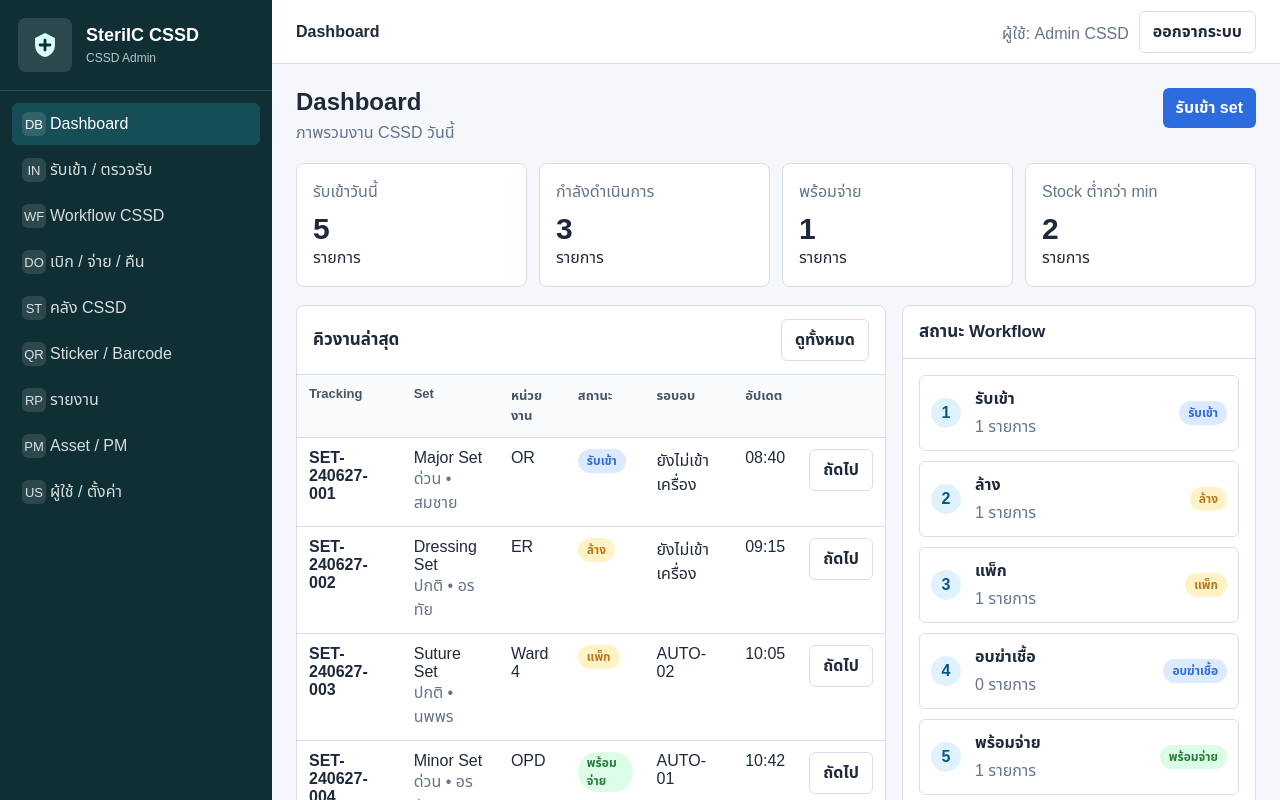
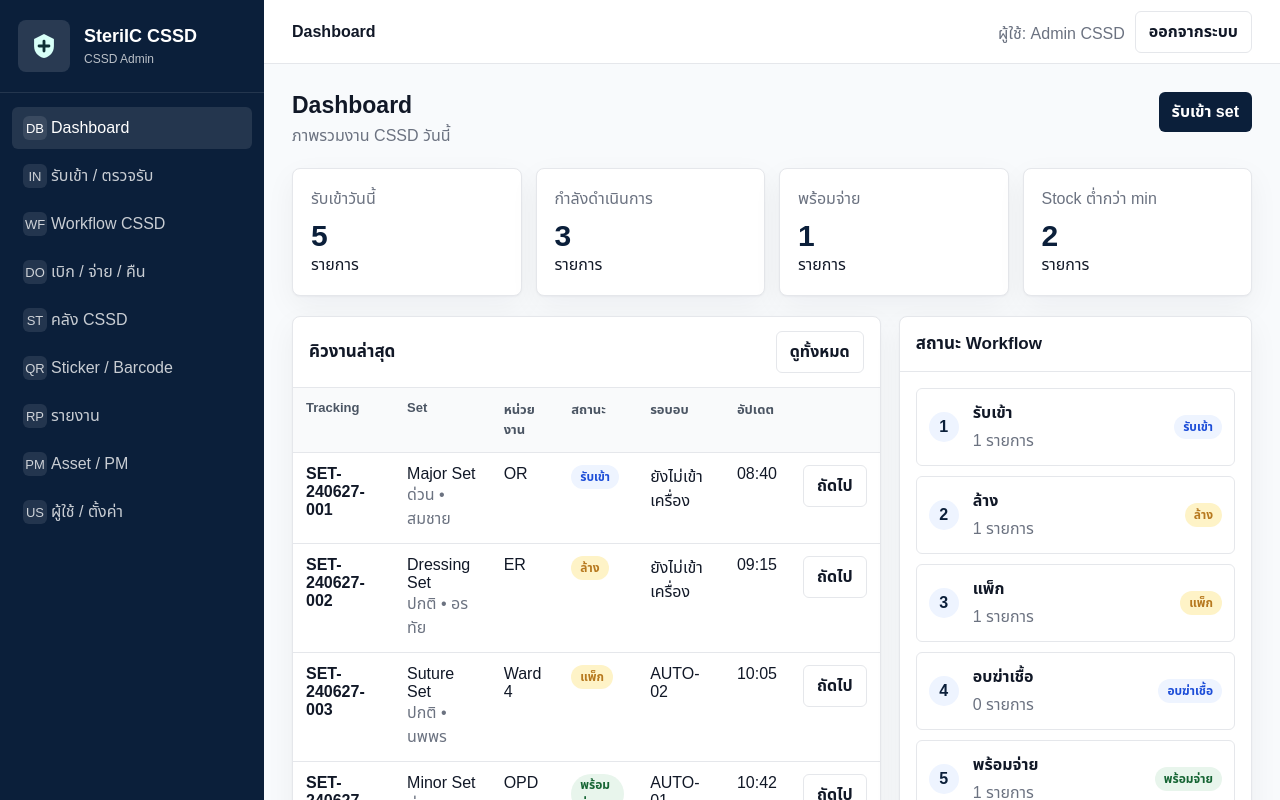
Before and after one commit to MDx246/CSSD, a plain HTML site: page index.html in a window 1280 px wide. Both pictures are taken after a click on the button "เข้าสู่ระบบ". Shown: the top 800 px of the page. Drawn offline with Linux system fonts and the light colour scheme.

Commit message:
Refine UI with minimal navy theme

```diff
--- a/assets/styles.css
+++ b/assets/styles.css
@@ -1,16 +1,18 @@
 :root {
-  --ink: #1e293b;
-  --muted: #64748b;
-  --line: #d8dee8;
+  --ink: #111827;
+  --muted: #6b7280;
+  --line: #e5e7eb;
   --paper: #ffffff;
-  --surface: #f5f7fa;
-  --nav: #0f2f35;
-  --nav-2: #164e57;
-  --teal: #148579;
-  --blue: #2d6cdf;
+  --surface: #f8fafc;
+  --nav: #0b1f3a;
+  --nav-2: #122b4d;
+  --nav-3: #eef4ff;
+  --primary: #0b1f3a;
+  --primary-2: #1d4ed8;
   --amber: #b7791f;
   --red: #b42318;
-  --green: #287d3c;
+  --green: #166534;
+  --shadow: 0 1px 2px rgba(15, 23, 42, .04), 0 10px 30px rgba(15, 23, 42, .05);
   --radius: 8px;
   font-family: Arial, "Noto Sans Thai", "Tahoma", sans-serif;
 }
@@ -24,6 +26,7 @@ body {
   min-height: 100vh;
   background: var(--surface);
   color: var(--ink);
+  letter-spacing: 0;
 }
 
 button,
@@ -42,15 +45,15 @@ button {
   min-height: 100vh;
   display: grid;
   grid-template-columns: minmax(360px, 480px) 1fr;
-  background: #eaf0f3;
+  background: var(--surface);
 }
 
 .login-panel {
   display: flex;
   flex-direction: column;
   justify-content: center;
-  gap: 22px;
-  padding: 44px;
+  gap: 24px;
+  padding: 48px;
   background: var(--paper);
   border-right: 1px solid var(--line);
 }
@@ -62,8 +65,8 @@ button {
 }
 
 .brand-mark {
-  width: 54px;
-  height: 54px;
+  width: 52px;
+  height: 52px;
   border-radius: 8px;
   background: var(--nav);
   display: grid;
@@ -78,8 +81,9 @@ button {
 .brand-lockup h1,
 .page-head h1 {
   margin: 0;
-  font-size: 24px;
+  font-size: 23px;
   line-height: 1.2;
+  color: var(--ink);
 }
 
 .brand-lockup p,
@@ -100,7 +104,7 @@ button {
 }
 
 .field label {
-  color: #334155;
+  color: #374151;
   font-size: 14px;
   font-weight: 700;
 }
@@ -112,9 +116,17 @@ button {
   min-height: 42px;
   border: 1px solid var(--line);
   border-radius: 6px;
-  padding: 9px 11px;
+  padding: 9px 12px;
   background: #fff;
   color: var(--ink);
+}
+
+.input:focus,
+.select:focus,
+.textarea:focus {
+  border-color: var(--primary-2);
+  box-shadow: 0 0 0 3px rgba(29, 78, 216, .12);
+  outline: 0;
 }
 
 .textarea {
@@ -126,7 +138,7 @@ button {
   min-height: 40px;
   border-radius: 6px;
   padding: 8px 13px;
-  background: #e2e8f0;
+  background: #eef2f7;
   color: var(--ink);
   font-weight: 700;
   display: inline-flex;
@@ -137,12 +149,12 @@ button {
 }
 
 .btn.primary {
-  background: var(--teal);
+  background: var(--primary);
   color: white;
 }
 
 .btn.blue {
-  background: var(--blue);
+  background: var(--primary);
   color: white;
 }
 
@@ -152,6 +164,10 @@ button {
   border: 1px solid var(--line);
 }
 
+.btn:hover {
+  filter: brightness(.98);
+}
+
 .login-visual {
   position: relative;
   overflow: hidden;
@@ -159,7 +175,7 @@ button {
   place-items: center;
   padding: 40px;
   background:
-    linear-gradient(130deg, rgba(15, 47, 53, .94), rgba(20, 133, 121, .86)),
+    linear-gradient(130deg, rgba(11, 31, 58, .96), rgba(18, 43, 77, .88)),
     url("cssd-workflow.svg") center/cover no-repeat;
 }
 
@@ -170,7 +186,7 @@ button {
 
 .visual-copy h2 {
   margin: 0;
-  font-size: 38px;
+  font-size: 36px;
   line-height: 1.16;
 }
 
@@ -183,7 +199,7 @@ button {
 .app-shell {
   min-height: 100vh;
   display: grid;
-  grid-template-columns: 272px 1fr;
+  grid-template-columns: 264px 1fr;
 }
 
 .sidebar {
@@ -194,8 +210,8 @@ button {
 }
 
 .sidebar .brand-lockup {
-  padding: 18px;
-  border-bottom: 1px solid rgba(255,255,255,.12);
+  padding: 20px 18px;
+  border-bottom: 1px solid rgba(255,255,255,.10);
 }
 
 .sidebar .brand-mark {
@@ -204,6 +220,7 @@ button {
 
 .sidebar h1 {
   font-size: 18px;
+  color: #fff;
 }
 
 .sidebar p {
@@ -212,17 +229,17 @@ button {
 }
 
 .nav-list {
-  padding: 12px;
+  padding: 14px 12px;
   overflow: auto;
 }
 
 .nav-btn {
   width: 100%;
   min-height: 40px;
-  margin-bottom: 4px;
+  margin-bottom: 6px;
   border-radius: 6px;
-  padding: 9px 10px;
-  color: rgba(255,255,255,.84);
+  padding: 9px 11px;
+  color: rgba(255,255,255,.78);
   background: transparent;
   display: grid;
   grid-template-columns: 28px 1fr;
@@ -232,7 +249,7 @@ button {
 
 .nav-btn.active,
 .nav-btn:hover {
-  background: var(--nav-2);
+  background: rgba(255,255,255,.10);
   color: #fff;
 }
 
@@ -243,7 +260,7 @@ button {
   display: grid;
   place-items: center;
   font-size: 13px;
-  background: rgba(255,255,255,.12);
+  background: rgba(255,255,255,.10);
 }
 
 .topbar {
@@ -251,7 +268,7 @@ button {
   display: flex;
   align-items: center;
   justify-content: space-between;
-  padding: 0 24px;
+  padding: 0 28px;
   border-bottom: 1px solid var(--line);
   background: var(--paper);
 }
@@ -263,9 +280,9 @@ button {
 }
 
 .content {
-  padding: 24px;
+  padding: 28px;
   display: grid;
-  gap: 18px;
+  gap: 20px;
 }
 
 .page-head {
@@ -285,27 +302,29 @@ button {
 .metrics {
   display: grid;
   grid-template-columns: repeat(4, minmax(150px, 1fr));
-  gap: 12px;
+  gap: 14px;
 }
 
 .metric {
   background: var(--paper);
   border: 1px solid var(--line);
   border-radius: var(--radius);
-  padding: 16px;
+  padding: 18px;
   min-height: 104px;
+  box-shadow: var(--shadow);
 }
 
 .metric b {
   display: block;
   font-size: 30px;
   margin-top: 8px;
+  color: var(--primary);
 }
 
 .grid-2 {
   display: grid;
   grid-template-columns: 1.25fr .75fr;
-  gap: 16px;
+  gap: 18px;
   align-items: start;
 }
 
@@ -314,11 +333,12 @@ button {
   border: 1px solid var(--line);
   border-radius: var(--radius);
   overflow: hidden;
+  box-shadow: var(--shadow);
 }
 
 .panel-head {
   min-height: 52px;
-  padding: 13px 16px;
+  padding: 14px 16px;
   border-bottom: 1px solid var(--line);
   display: flex;
   align-items: center;
@@ -329,6 +349,7 @@ button {
 .panel-head h2 {
   margin: 0;
   font-size: 17px;
+  color: var(--ink);
 }
 
 .panel-body {
@@ -346,16 +367,20 @@ table {
 
 th,
 td {
-  padding: 11px 12px;
+  padding: 12px 13px;
   border-bottom: 1px solid var(--line);
   text-align: left;
   vertical-align: top;
 }
 
 th {
-  color: #475569;
+  color: #4b5563;
   font-size: 13px;
-  background: #f8fafc;
+  background: #f9fafb;
+}
+
+tbody tr:hover {
+  background: #fafcff;
 }
 
 .badge {
@@ -366,13 +391,13 @@ th {
   padding: 2px 9px;
   font-size: 12px;
   font-weight: 700;
-  background: #e2e8f0;
-  color: #334155;
+  background: #eef2f7;
+  color: #374151;
 }
 
-.badge.green { background: #dcfce7; color: var(--green); }
+.badge.green { background: #e8f5ec; color: var(--green); }
 .badge.amber { background: #fef3c7; color: var(--amber); }
-.badge.blue { background: #dbeafe; color: var(--blue); }
+.badge.blue { background: var(--nav-3); color: var(--primary-2); }
 .badge.red { background: #fee2e2; color: var(--red); }
 
 .workflow {
@@ -385,9 +410,10 @@ th {
   grid-template-columns: 34px 1fr auto;
   gap: 10px;
   align-items: center;
-  padding: 11px;
+  padding: 12px;
   border: 1px solid var(--line);
   border-radius: 6px;
+  background: #fff;
 }
 
 .step-num {
@@ -396,8 +422,8 @@ th {
   border-radius: 50%;
   display: grid;
   place-items: center;
-  background: #e0f2fe;
-  color: #075985;
+  background: var(--nav-3);
+  color: var(--primary);
   font-weight: 800;
 }
 
@@ -420,9 +446,9 @@ th {
 .alert {
   border-radius: 6px;
   padding: 10px 12px;
-  background: #fff7ed;
-  color: #9a3412;
-  border: 1px solid #fed7aa;
+  background: #f8fafc;
+  color: #334155;
+  border: 1px solid var(--line);
 }
 
 .mobile-toggle {
```
